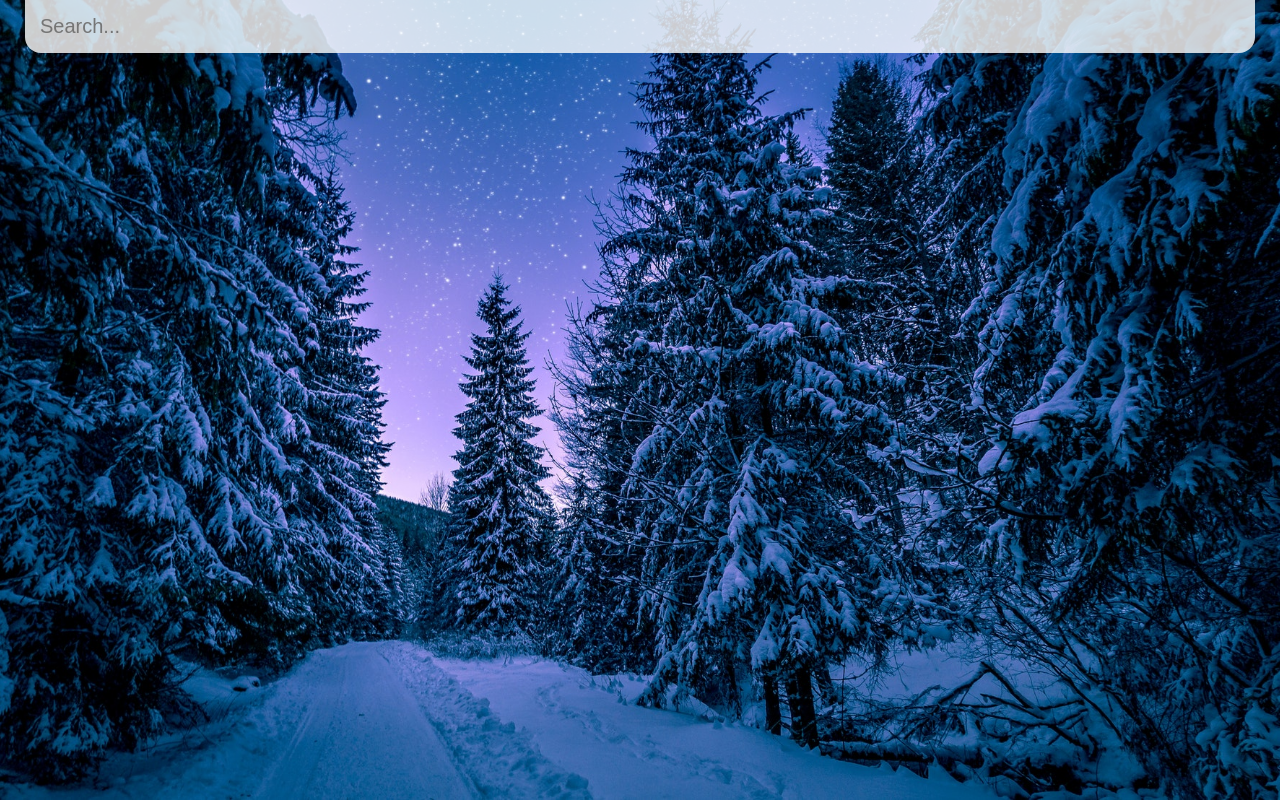
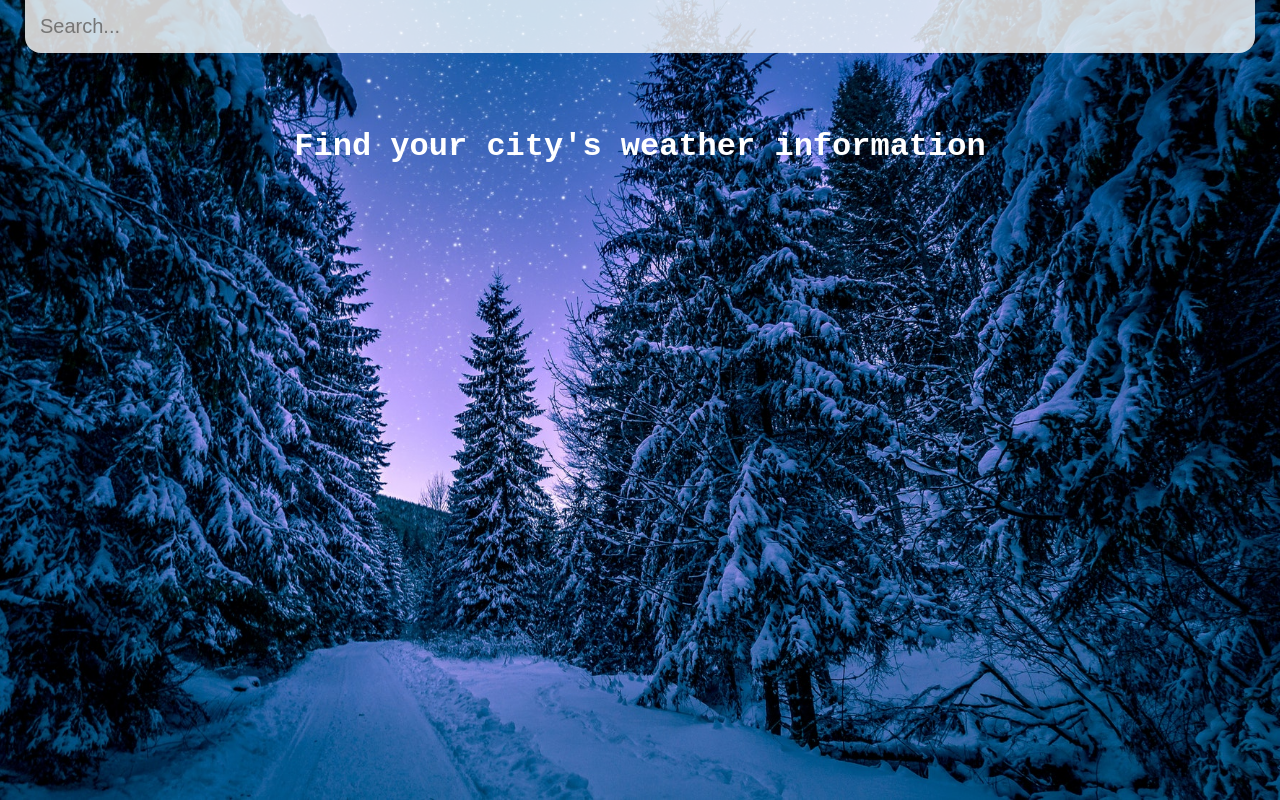
Before and after one commit to AliNosratipour1/weatherApp, a React (Create React App) app: page / in a window 1280 px wide. Built offline with nearby package versions, Linux system fonts and the light colour scheme.

Commit message:
add some information on the page

```diff
--- a/src/App.js
+++ b/src/App.js
@@ -52,6 +52,7 @@ function App() {
               onKeyPress={search}
               />
           </div>
+          <div className="info">Find your city's weather information</div>
           {(typeof weather.main != "undefined") ? (
              <div>
              <div className="location-box">
--- a/src/index.css
+++ b/src/index.css
@@ -57,6 +57,11 @@ main{
 
 }
 
+.info{
+  font-size: 2rem;
+  text-align: center;
+  font-weight: 700;
+}
 .search-box .search-bar:focus{
   background-color: rgba(255, 255, 255, 0.75);
 }
```
